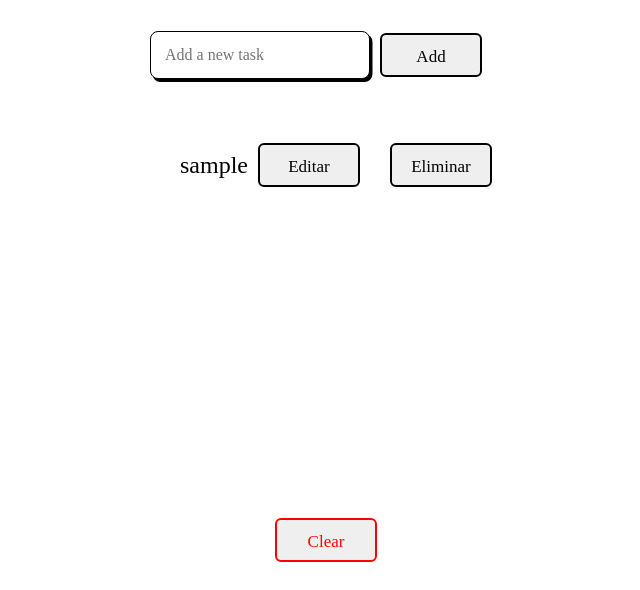
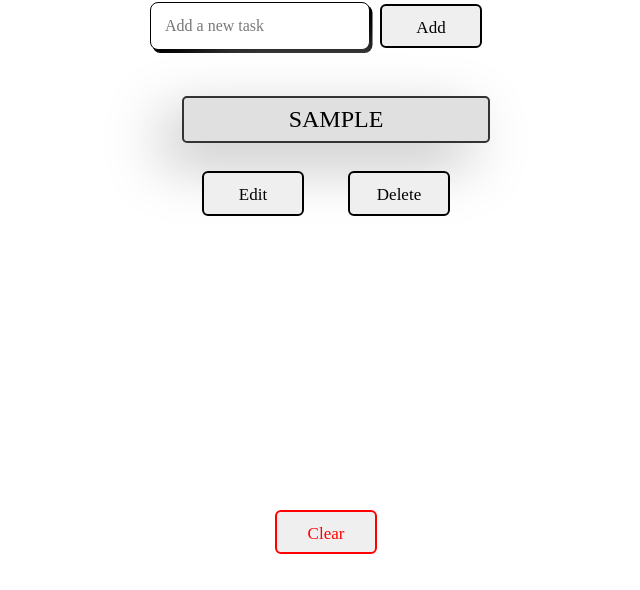
Before and after one commit to Nacho35/TODO-LIST, a plain HTML site: page index.html in a window 1280 px wide. Both pictures are taken after typing "Sample" into the empty fields and a click on the button "Add". Shown: the part 330-920 px from the top of the page, without its empty margins (314-954 px from the left). Drawn offline with Linux system fonts and the light colour scheme.

Commit message:
creando la ui del TODO

```diff
--- a/script.js
+++ b/script.js
@@ -80,8 +80,8 @@ function loadTasks() {
 			const li = document.createElement("li");
 			li.innerHTML = `
         <span class="task-text">${task}</span>
-        <button class="edit-button">Editar</button>
-        <button class="delete-button">Eliminar</button>
+        <button class="edit-button">Edit</button>
+        <button class="delete-button">Delete</button>
       `;
 			list.appendChild(li);
 		});
@@ -96,8 +96,8 @@ function addTask() {
 		const li = document.createElement("li");
 		li.innerHTML = `
       <span class="task-text">${inputTask.value}</span>
-      <button class="edit-button">Editar</button>
-      <button class="delete-button">Eliminar</button>
+      <button class="edit-button">Edit</button>
+      <button class="delete-button">Delete</button>
     `;
 		list.appendChild(li);
 		inputTask.value = "";
@@ -124,18 +124,22 @@ function editTask(button) {
 	editInput.value = textContent.textContent;
 	task.innerHTML = "";
 	task.appendChild(editInput);
+
+	const buttonContainer = document.createElement("div");
+	buttonContainer.className = "button-container";
+
 	const saveButton = document.createElement("button");
-	saveButton.textContent = "Guardar";
+	saveButton.textContent = "Save";
 	const cancelButton = document.createElement("button");
-	cancelButton.textContent = "Cancelar";
+	cancelButton.textContent = "Cancel";
 
 	saveButton.onclick = function () {
 		const newText = editInput.value;
 		if (newText.trim() !== "") {
 			task.innerHTML = `
         <span class="task-text">${newText}</span>
-        <button class="edit-button">Editar</button>
-        <button class="delete-button">Eliminar</button>
+        <button class="edit-button">Edit</button>
+        <button class="delete-button">Delete</button>
       `;
 			saveTasksToLocalStorage();
 			showToast("success", "Tarea editada con éxito");
@@ -147,13 +151,14 @@ function editTask(button) {
 	cancelButton.onclick = function () {
 		task.innerHTML = `
       <span class="task-text">${textContent.textContent}</span>
-      <button class="edit-button">Editar</button>
-      <button class="delete-button">Eliminar</button>
+      <button class="edit-button">Edit</button>
+      <button class="delete-button">Delete</button>
     `;
 	};
 
-	task.appendChild(saveButton);
-	task.appendChild(cancelButton);
+	buttonContainer.appendChild(saveButton);
+	buttonContainer.appendChild(cancelButton);
+	task.appendChild(buttonContainer);
 }
 
 // Marcar como completada
--- a/style.css
+++ b/style.css
@@ -1,3 +1,13 @@
+:root {
+	box-sizing: border-box;
+	margin: 0;
+	padding: 0;
+}
+
+body {
+	margin: auto;
+}
+
 .container {
 	display: flex;
 	flex-direction: column;
@@ -27,21 +37,29 @@
 	margin-left: 10px;
 }
 
-li {
+li > span {
 	text-decoration: none;
 	list-style-type: none;
 	font-size: large;
 	font-weight: 500;
 	text-transform: lowercase;
+	display: flex;
+	flex-direction: column;
+	align-items: center;
+	justify-content: center;
+	width: 100%;
 }
 
-.edit-button {
-	margin-left: 10px;
+ul {
+	display: flex;
+	align-items: center;
+	justify-content: center;
+	width: 100%;
+	list-style-type: none;
+	padding: 0;
+	margin: 0;
 }
 
-.delete-button {
-	margin-left: 10px;
-}
 .end-container {
 	display: flex;
 	flex-direction: row;
@@ -67,21 +85,33 @@ input:focus {
 	box-shadow: 5.5px 7px 0 black;
 }
 
-/** Continuar desde aca! */
+.button-container {
+	display: flex;
+	justify-content: center;
+	align-items: center;
+}
+
+#list {
+	display: block;
+	flex-direction: column;
+	width: fit-content;
+	margin-top: 20px;
+	justify-content: center;
+	align-items: center;
+}
+
 .task-text {
 	font-family: "SF Pro";
+	text-transform: uppercase;
 	font-size: 1.5rem;
 	font-weight: 500;
 	color: #000;
 	margin: 0.5rem 0;
-}
-
-li {
-	display: flex;
-	flex-direction: row;
-	align-items: center;
-	justify-content: center;
-	margin-top: 10px;
+	border: solid #333 2px;
+	padding: 0.5rem;
+	border-radius: 5px;
+	background: #e0e0e0;
+	box-shadow: -20px 20px 60px #bebebe, 20px -20px 60px #ffffff;
 }
 
 .clear-button {
```
